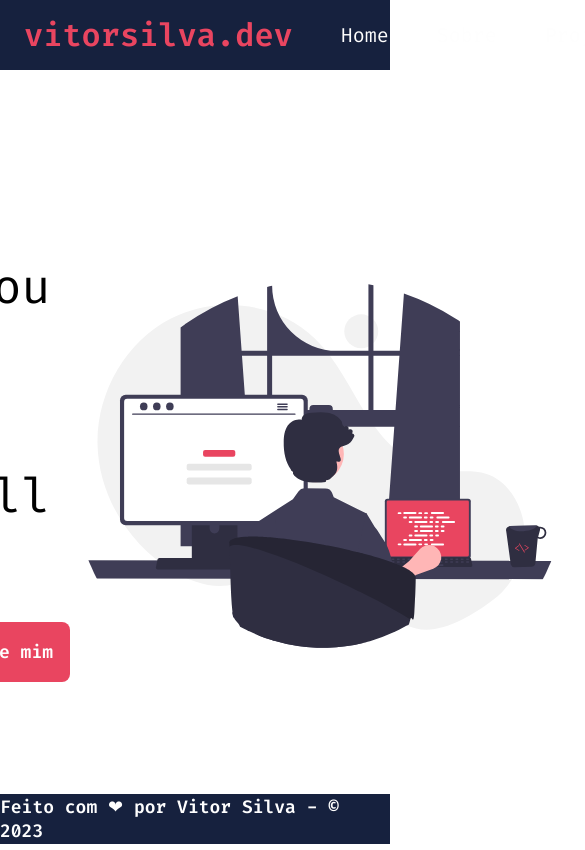
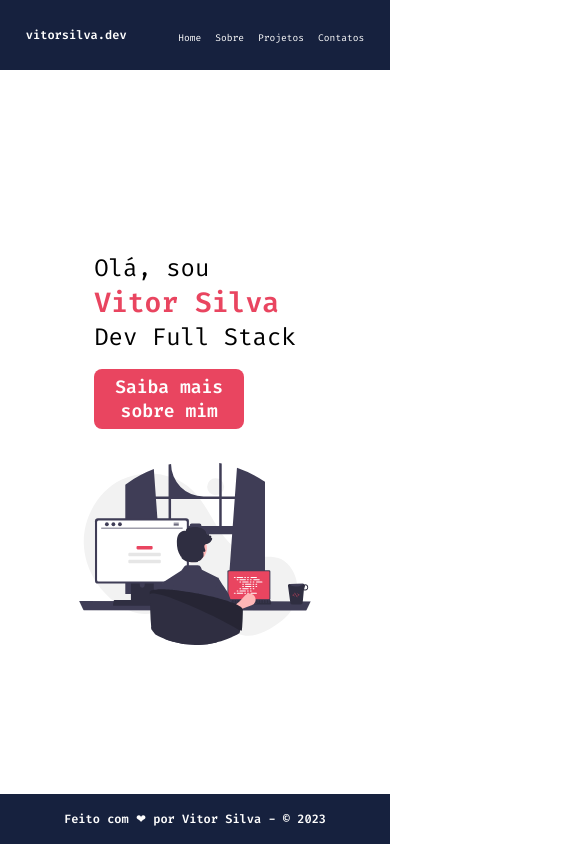
Before and after one commit to bren112/festfy0, a React (Vite) app: page / in a window 390 px wide. Shown: the top 850 px of the page, 585 px wide, since content can reach past the window. Built offline with nearby package versions, Linux system fonts and the light colour scheme.

Commit message:
Ajuste de responsividade

```diff
--- a/src/components/Footer/Footer.module.css
+++ b/src/components/Footer/Footer.module.css
@@ -12,3 +12,10 @@
   align-items: center;
   justify-content: center;
 }
+
+@media screen and (max-width: 790px) {
+  /* Estilizações CSS */
+  .footer {
+    font-size: 0.75rem;
+  }
+}
--- a/src/components/Header/Header.module.css
+++ b/src/components/Header/Header.module.css
@@ -12,7 +12,6 @@
   font-size: 2rem;
   font-weight: bold;
 }
-
 .header a {
   text-decoration: none;
   color: var(--white);
@@ -22,3 +21,17 @@
 .header a:hover {
   color: var(--red);
 }
+
+@media screen and (max-width: 790px) {
+  /* Estilizações CSS */
+  .header a {
+    text-decoration: none;
+    color: var(--white);
+    padding: 7px;
+    font-size: 0.6rem;
+  }
+  .header span {
+    font-size: 0.75rem;
+    font-weight: 900;
+  }
+}
--- a/src/pages/Contatos/Contatos.module.css
+++ b/src/pages/Contatos/Contatos.module.css
@@ -29,3 +29,40 @@ a:hover {
   font-size: 4rem;
   color: var(--red);
 }
+
+@media screen and (max-width: 520px) {
+  .contato {
+    display: flex;
+    flex-direction: column;
+    align-items: center;
+    justify-content: center;
+    padding-block: 2rem;
+    gap: 1rem;
+    font-size: 1.5rem;
+  }
+  .contato a {
+    text-align: center;
+    display: block;
+    width: 100%;
+  }
+  a {
+    text-decoration: none;
+
+    color: var(--primary);
+  }
+  a:hover {
+    transition: all 1s;
+    color: var(--red);
+  }
+  .icons {
+    width: 90%;
+    display: flex;
+    align-items: center;
+    justify-content: space-evenly;
+  }
+  .icon {
+    margin-top: 70px;
+    font-size: 2rem;
+    color: var(--red);
+  }
+}
--- a/src/pages/Home/Home.module.css
+++ b/src/pages/Home/Home.module.css
@@ -45,3 +45,55 @@
   transition: all 1s;
   background-color: var(--primary);
 }
+
+@media screen and (max-width: 870px) {
+  /* Estilizações CSS */
+  .home img {
+    width: 300px;
+    height: 300px;
+  }
+  .home p {
+    font-size: 1.5rem;
+    margin-bottom: 1rem;
+  }
+
+  .home span {
+    font-size: 1.75rem;
+    color: var(--red);
+    font-weight: bold;
+  }
+
+  .home .btn {
+    text-align: center;
+    width: 150px;
+  }
+}
+
+@media screen and (max-width: 520px) {
+  /* Estilizações CSS */
+  .home img {
+    width: 250px;
+    height: 250px;
+  }
+  .home {
+    display: flex;
+    flex-direction: column;
+    align-items: center;
+    justify-content: center;
+  }
+  .home p {
+    font-size: 1.5rem;
+    margin-bottom: 1rem;
+  }
+
+  .home span {
+    font-size: 1.75rem;
+    color: var(--red);
+    font-weight: bold;
+  }
+
+  .home .btn {
+    text-align: center;
+    width: 150px;
+  }
+}
--- a/src/pages/Projetos/Projetos.module.css
+++ b/src/pages/Projetos/Projetos.module.css
@@ -12,3 +12,23 @@
   gap: 1.5rem;
   margin-block: 1rem;
 }
+
+@media screen and (max-width: 520px) {
+  .projetos {
+  }
+  .projetos h2 {
+    text-align: center;
+    font-size: 2rem;
+  }
+
+  .projetos .lista {
+    width: 100%;
+    display: flex;
+    flex-wrap: wrap;
+    align-items: center;
+    justify-content: center;
+    gap: 1.5rem;
+    margin-block: 1rem;
+    padding-bottom: 80px;
+  }
+}
--- a/src/pages/Sobre/Sobre.module.css
+++ b/src/pages/Sobre/Sobre.module.css
@@ -53,3 +53,61 @@ img {
   transition: all 1s;
   color: var(--red);
 }
+
+@media screen and (max-width: 790px) {
+  .sobremim {
+    display: flex;
+    flex-direction: column;
+    justify-content: flex-start;
+    gap: 2rem;
+  }
+  img {
+    width: 150px;
+    height: 150px;
+    border-radius: 50%;
+  }
+
+  .descricao {
+    width: 80%;
+    display: flex;
+    flex-direction: column;
+    align-items: center;
+    justify-content: center;
+  }
+  .descricao span {
+    color: var(--red);
+    font-weight: bold;
+  }
+  .descricao strong {
+    color: var(--secondary);
+  }
+
+  .tecnologias {
+    display: flex;
+    flex-direction: column;
+    align-items: center;
+    justify-content: center;
+    height: 50%;
+  }
+
+  .tecnologias h2 {
+    font-size: 2rem;
+    padding-block: 1rem;
+  }
+  .icons {
+    width: 90%;
+    display: flex;
+    flex-wrap: wrap;
+    align-items: center;
+    justify-content: space-evenly;
+  }
+  .icon {
+    font-size: 5rem;
+    color: var(--secondary);
+    transition: all 3s;
+  }
+  .icon:hover {
+    transition: all 1s;
+    color: var(--red);
+  }
+}
--- a/src/pages/Sobre/index.jsx
+++ b/src/pages/Sobre/index.jsx
@@ -10,7 +10,7 @@ import { PiFileSql } from "react-icons/pi";
 
 function Sobre() {
   return (
-    <section>
+    <section className={styles.conteudo}>
       <div className={styles.sobremim}>
         <img src={avatar} alt="Minha imagem" />
         <div className={styles.descricao}>
```
